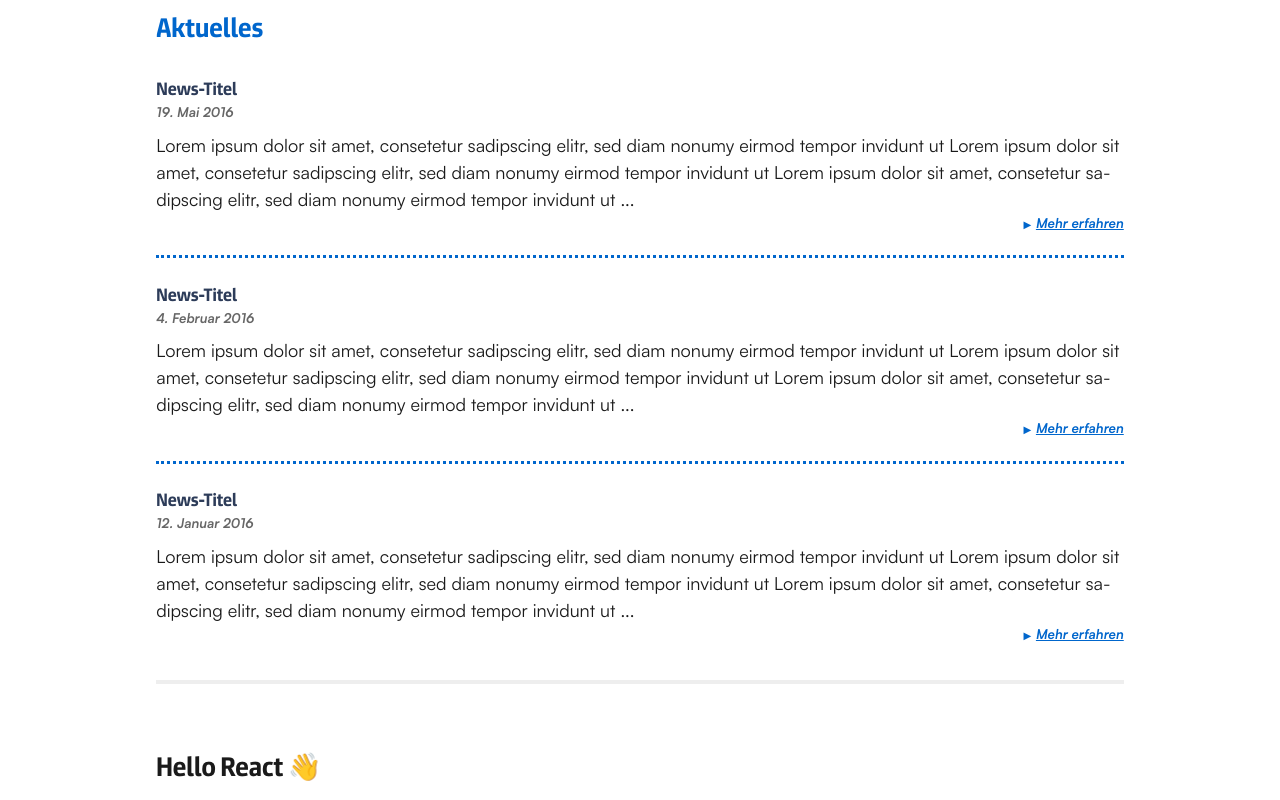
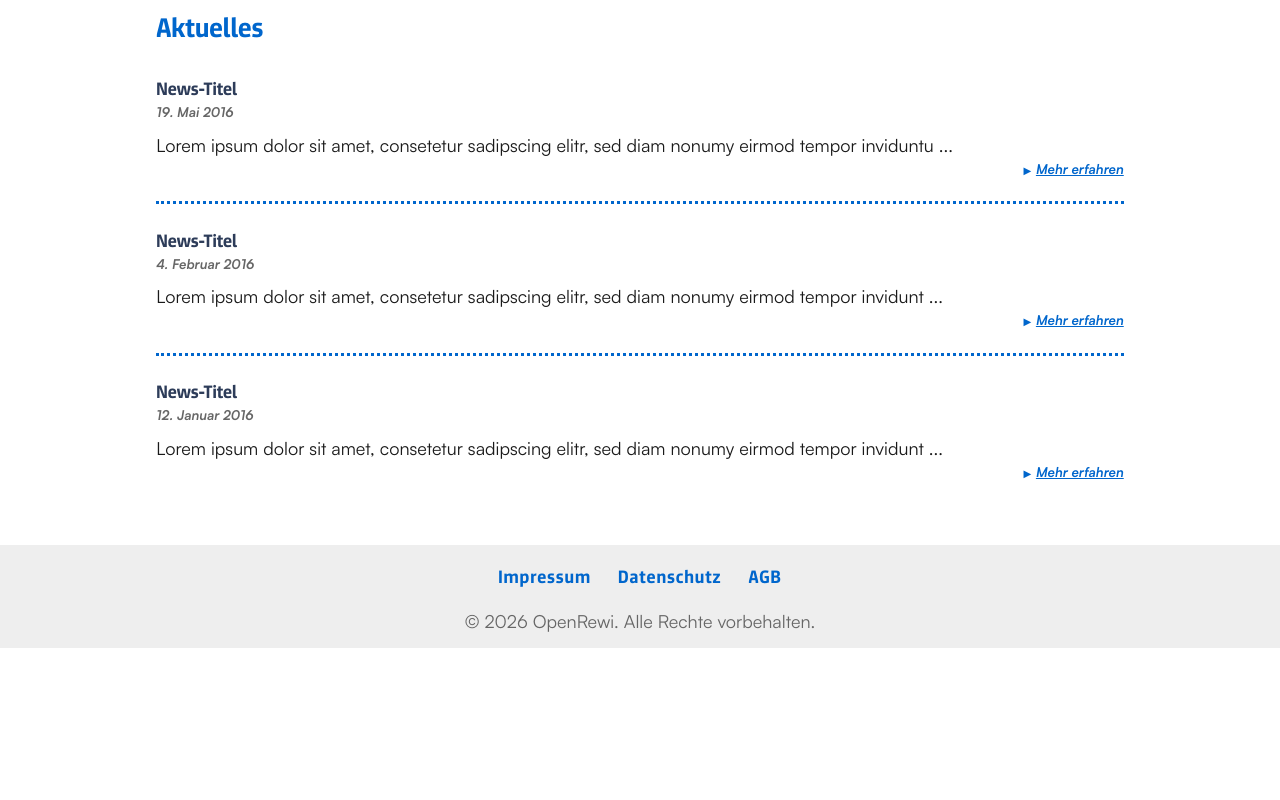
Before and after one commit to lab-tony/fhp-or, a React (Vite) app: page / in a window 1280 px wide. Shown: the part 1880-2680 px from the top of the page. After the commit the page ends 2528 px from the top, so only its background shows below. Built offline with nearby package versions, Linux system fonts and the light colour scheme.

Commit message:
[FHP-OR] Create React component News

```diff
--- a/index.html
+++ b/index.html
@@ -268,53 +268,6 @@
           </ul>
         </section>
         <section class="or-section" aria-label="Aktuelles">
-          <h2 class="or-section__title">Aktuelles</h2>
-          <ul>
-            <li class="or-news">
-              <h3 class="or-news__title">News-Titel</h3>
-              <time datetime="2026-05-19" class="or-news__date"
-                >19. Mai 2016</time
-              >
-              <p class="or-news__desc">
-                Lorem ipsum dolor sit amet, consetetur sadipscing elitr, sed
-                diam nonumy eirmod tempor invidunt ut Lorem ipsum dolor sit
-                amet, consetetur sadipscing elitr, sed diam nonumy eirmod tempor
-                invidunt ut Lorem ipsum dolor sit amet, consetetur sadipscing
-                elitr, sed diam nonumy eirmod tempor invidunt ut ...
-              </p>
-              <a href="#" class="or-news__link">Mehr erfahren</a>
-            </li>
-            <li class="or-news">
-              <h3 class="or-news__title">News-Titel</h3>
-              <time datetime="2026-02-04" class="or-news__date"
-                >4. Februar 2016</time
-              >
-              <p class="or-news__desc">
-                Lorem ipsum dolor sit amet, consetetur sadipscing elitr, sed
-                diam nonumy eirmod tempor invidunt ut Lorem ipsum dolor sit
-                amet, consetetur sadipscing elitr, sed diam nonumy eirmod tempor
-                invidunt ut Lorem ipsum dolor sit amet, consetetur sadipscing
-                elitr, sed diam nonumy eirmod tempor invidunt ut ...
-              </p>
-              <a href="#" class="or-news__link">Mehr erfahren</a>
-            </li>
-            <li class="or-news">
-              <h3 class="or-news__title">News-Titel</h3>
-              <time datetime="2026-01-12" class="or-news__date"
-                >12. Januar 2016</time
-              >
-              <p class="or-news__desc">
-                Lorem ipsum dolor sit amet, consetetur sadipscing elitr, sed
-                diam nonumy eirmod tempor invidunt ut Lorem ipsum dolor sit
-                amet, consetetur sadipscing elitr, sed diam nonumy eirmod tempor
-                invidunt ut Lorem ipsum dolor sit amet, consetetur sadipscing
-                elitr, sed diam nonumy eirmod tempor invidunt ut ...
-              </p>
-              <a href="#" class="or-news__link">Mehr erfahren</a>
-            </li>
-          </ul>
-        </section>
-        <section class="or-section" aria-label="React Anwendung">
           <div id="react-root"></div>
           <script type="module" src="/src/react/main.jsx"></script>
         </section>
--- a/src/react/App.jsx
+++ /dev/null
@@ -1,5 +0,0 @@
-import React from 'react';
-
-export default function App() {
-  return <h2>Hello React 👋</h2>;
-}
--- /dev/null
+++ b/src/react/News.jsx
@@ -0,0 +1,60 @@
+import React from 'react';
+
+export default function News() {
+  const sectionTitle = 'Aktuelles';
+  const newsData = [
+    {
+      title: 'News-Titel',
+      date: '19. Mai 2016',
+      description:
+        'Lorem ipsum dolor sit amet, consetetur sadipscing elitr, sed diam nonumy eirmod tempor inviduntut labore et dolore magna aliquyam erat, sed diam voluptua. At vero eos et accusam et justo duo dolores et ea rebum. Stet clita kasd gubergren, no sea takimata sanctus est Lorem ipsum dolor sit amet. Lorem ipsum dolor sit amet, consetetur sadipscing elitr, sed diam nonumy eirmod tempor invidunt ut labore et dolore magna aliquyam erat, sed diam voluptua. At vero eos et accusam et justo duo dolores et ea rebum. Stet clita kasd gubergren, no sea takimata sanctus est Lorem ipsum dolor sit amet.',
+      link: '#',
+      linkText: 'Mehr erfahren',
+    },
+    {
+      title: 'News-Titel',
+      date: '4. Februar 2016',
+      description:
+        'Lorem ipsum dolor sit amet, consetetur sadipscing elitr, sed diam nonumy eirmod tempor invidunt ut labore et dolore magna aliquyam erat, sed diam voluptua. At vero eos et accusam et justo duo dolores et ea rebum. Stet clita kasd gubergren, no sea takimata sanctus est Lorem ipsum dolor sit amet. Lorem ipsum dolor sit amet, consetetur sadipscing elitr, sed diam nonumy eirmod tempor invidunt ut labore et dolore magna aliquyam erat, sed diam voluptua. At vero eos et accusam et justo duo dolores et ea rebum. Stet clita kasd gubergren, no sea takimata sanctus est Lorem ipsum dolor sit amet.',
+      link: '#',
+      linkText: 'Mehr erfahren',
+    },
+    {
+      title: 'News-Titel',
+      date: '12. Januar 2016',
+      description:
+        'Lorem ipsum dolor sit amet, consetetur sadipscing elitr, sed diam nonumy eirmod tempor invidunt ut labore et dolore magna aliquyam erat, sed diam voluptua. At vero eos et accusam et justo duo dolores et ea rebum. Stet clita kasd gubergren, no sea takimata sanctus est Lorem ipsum dolor sit amet. Lorem ipsum dolor sit amet, consetetur sadipscing elitr, sed diam nonumy eirmod tempor invidunt ut labore et dolore magna aliquyam erat, sed diam voluptua. At vero eos et accusam et justo duo dolores et ea rebum. Stet clita kasd gubergren, no sea takimata sanctus est Lorem ipsum dolor sit amet.',
+      link: '#',
+      linkText: 'Mehr erfahren',
+    },
+  ];
+
+  const truncateDescription = (description, maxLength) => {
+    if (description.length <= maxLength) {
+      return description;
+    }
+    return description.slice(0, maxLength) + ' ...';
+  };
+
+  return (
+    <>
+      <h2 className="or-section__title">{sectionTitle}</h2>
+      <ul>
+        {newsData.map((news, index) => (
+          <li className="or-news" key={`news-${index}`}>
+            <h3 className="or-news__title">{news.title}</h3>
+            <time dateTime={news.date} className="or-news__date">
+              {news.date}
+            </time>
+            <p className="or-news__desc">
+              {truncateDescription(news.description, 96)}
+            </p>
+            <a href={news.link} className="or-news__link">
+              {news.linkText}
+            </a>
+          </li>
+        ))}
+      </ul>
+    </>
+  );
+}
--- a/src/react/main.jsx
+++ b/src/react/main.jsx
@@ -1,13 +1,13 @@
 import React from 'react';
 import ReactDOM from 'react-dom/client';
-import App from './App.jsx';
+import News from './News.jsx';
 
 const root = document.getElementById('react-root');
 
 if (root) {
   ReactDOM.createRoot(root).render(
     <React.StrictMode>
-      <App />
+      <News />
     </React.StrictMode>
   );
 }
```
